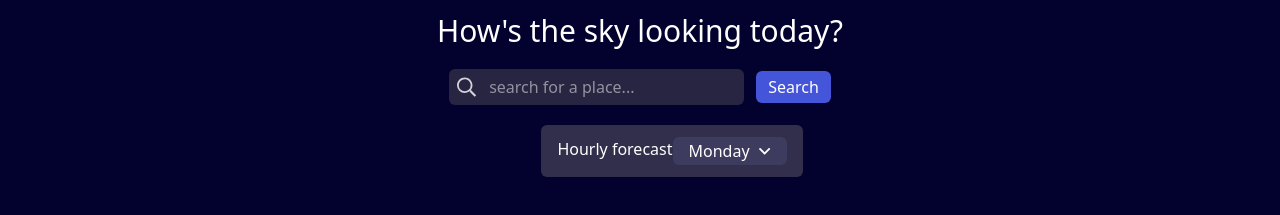
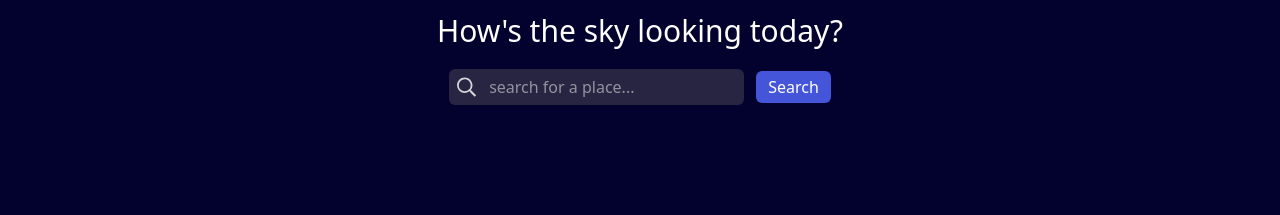
Before and after one commit to jabo-arnold-landry/Weather-App, a website with bundled scripts: page src/index.html in a window 1280 px wide. Shown: the part 59-274 px from the top of the page. Built offline with nearby package versions, Linux system fonts and the light colour scheme.

Commit message:
fix:fix-hourly-section

```diff
--- a/src/index.html
+++ b/src/index.html
@@ -91,6 +91,7 @@
     <article
       id="weather-section"
       class="grid place-content-center sm:flex md:grid-cols-2"
+      hidden
     >
       <div class="section-one">
         <section
@@ -99,9 +100,7 @@
           <div
             class="grid place-items-center sm:flex sm:justify-between mx-4"
             id="location-info"
-          >
-
-          </div>
+          ></div>
         </section>
         <!-- Insert temperature here -->
         <section
@@ -118,7 +117,7 @@
         <!-- Insert hourly forecast for the selected day here -->
         <section
           id="hourly-forecast-section"
-          class="bg-Neutral-700 py-3 px-2 mx-2 rounded-md"
+          class="bg-Neutral-700 py-3 px-4 w-full rounded-md"
         >
           <div class="flex justify-between px-2">
             <strong class="font-light">Hourly forecast</strong>
```
Also changed, not shown: src/output.css.
